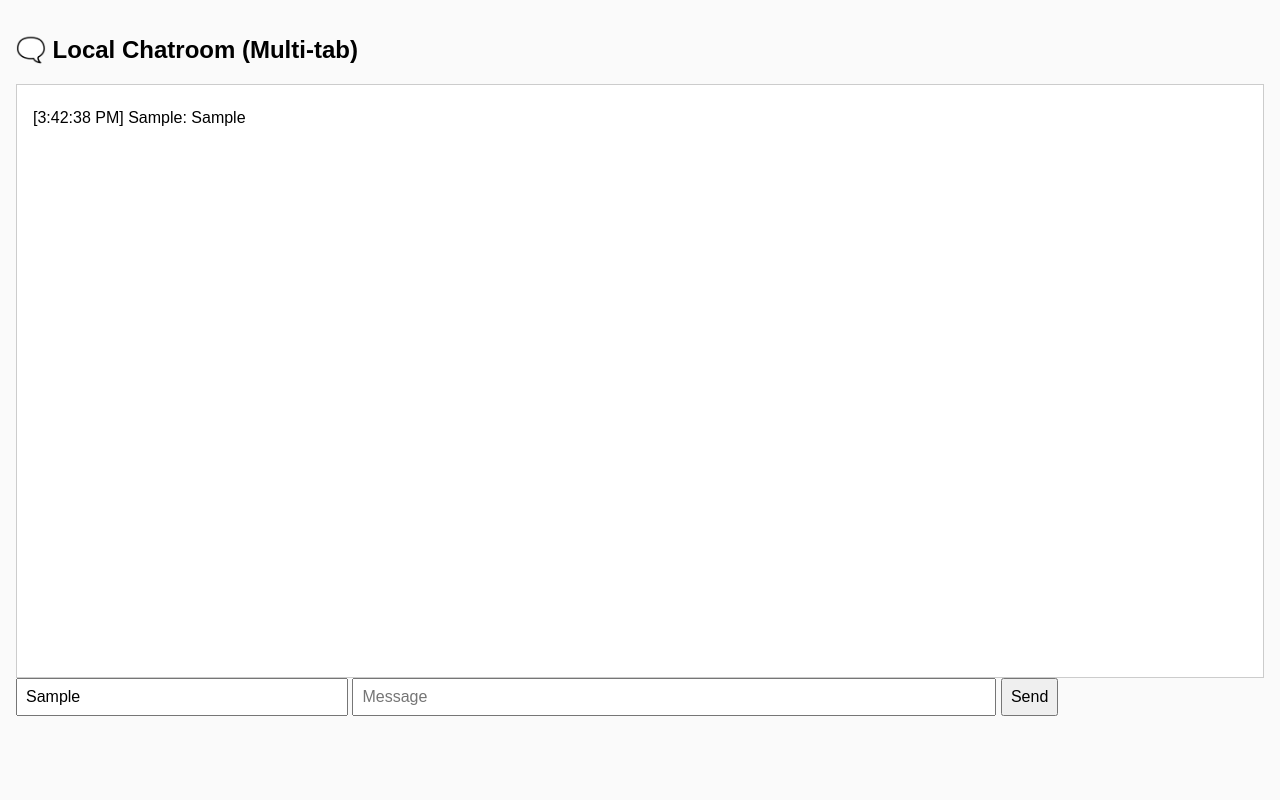
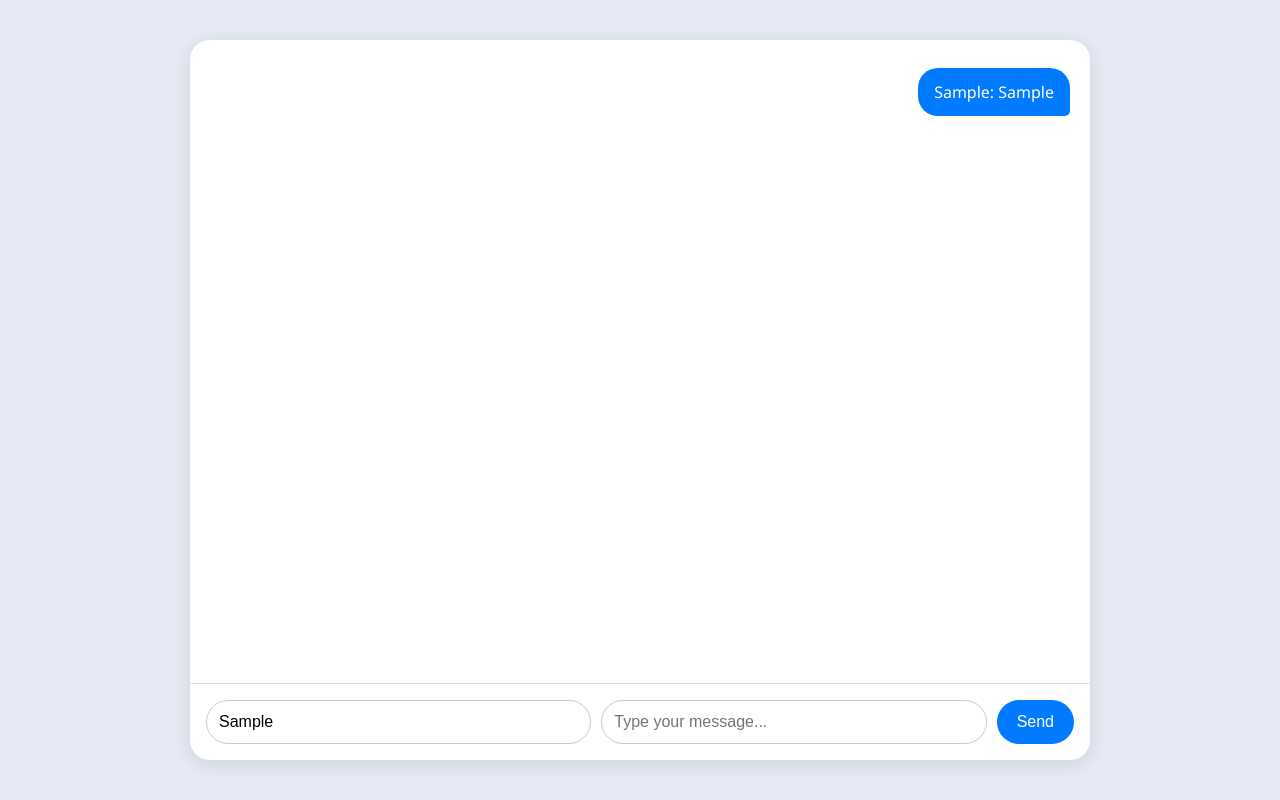
Before and after one commit to Arrow3000GX/Chatrooms, a plain HTML site: page index.html in a window 1280 px wide. Both pictures are taken after typing "Sample", "Sample" into the empty fields and a click on the button "Send". Drawn offline with Linux system fonts and the light colour scheme.

Commit message:
Update index.html

```diff
--- a/index.html
+++ b/index.html
@@ -2,38 +2,134 @@
 <html lang="en">
 <head>
   <meta charset="UTF-8" />
-  <title>🧪 Tab-Only Chatroom</title>
+  <meta name="viewport" content="width=device-width, initial-scale=1" />
+  <title>🌐 Local Tab Chatroom</title>
   <style>
-    body { font-family: sans-serif; background: #fafafa; margin: 0; padding: 1em; }
-    #chat { height: 70vh; overflow-y: auto; border: 1px solid #ccc; padding: 1em; background: #fff; }
-    .msg { margin: 0.5em 0; }
-    .sys { color: gray; font-style: italic; }
-    input, button { padding: 0.5em; font-size: 1em; }
-    #username { width: 25%; }
-    #message { width: 50%; }
+    body {
+      margin: 0;
+      padding: 0;
+      font-family: 'Segoe UI', sans-serif;
+      background: #e5eaf5;
+      display: flex;
+      justify-content: center;
+      align-items: center;
+      min-height: 100vh;
+    }
+
+    .chat-container {
+      width: 100%;
+      max-width: 900px;
+      background: #ffffff;
+      border-radius: 20px;
+      box-shadow: 0 4px 20px rgba(0, 0, 0, 0.1);
+      display: flex;
+      flex-direction: column;
+      height: 90vh;
+      overflow: hidden;
+    }
+
+    .messages {
+      flex: 1;
+      padding: 20px;
+      overflow-y: auto;
+      scroll-behavior: smooth;
+      display: flex;
+      flex-direction: column;
+    }
+
+    .message {
+      max-width: 75%;
+      padding: 12px 16px;
+      margin: 8px 0;
+      border-radius: 20px;
+      line-height: 1.5;
+      animation: fadeIn 0.2s ease-in-out;
+      word-wrap: break-word;
+    }
+
+    .user {
+      align-self: flex-end;
+      background: #007bff;
+      color: white;
+      border-bottom-right-radius: 5px;
+    }
+
+    .other {
+      align-self: flex-start;
+      background: #f1f1f1;
+      color: #333;
+      border-bottom-left-radius: 5px;
+    }
+
+    .form-area {
+      display: flex;
+      gap: 10px;
+      padding: 16px;
+      border-top: 1px solid #ddd;
+    }
+
+    input[type="text"] {
+      flex: 1;
+      padding: 12px;
+      font-size: 16px;
+      border: 1px solid #ccc;
+      border-radius: 999px;
+      outline: none;
+    }
+
+    button {
+      padding: 12px 20px;
+      border: none;
+      font-size: 16px;
+      border-radius: 999px;
+      background-color: #007bff;
+      color: white;
+      cursor: pointer;
+    }
+
+    @keyframes fadeIn {
+      from { opacity: 0; transform: translateY(8px); }
+      to { opacity: 1; transform: translateY(0); }
+    }
+
+    @media (max-width: 600px) {
+      .chat-container {
+        border-radius: 0;
+        height: 100vh;
+      }
+    }
   </style>
 </head>
 <body>
-  <h2>🗨️ Local Chatroom (Multi-tab)</h2>
-  <div id="chat"></div>
-  <input id="username" placeholder="Name" />
-  <input id="message" placeholder="Message" />
-  <button onclick="sendMessage()">Send</button>
+  <div class="chat-container">
+    <div class="messages" id="chat"></div>
+    <div class="form-area">
+      <input type="text" id="username" placeholder="Your name" />
+      <input type="text" id="message" placeholder="Type your message..." />
+      <button onclick="sendMessage()">Send</button>
+    </div>
+  </div>
 
   <script>
     const chat = document.getElementById("chat");
-    const username = document.getElementById("username");
-    const message = document.getElementById("message");
+    const usernameInput = document.getElementById("username");
+    const messageInput = document.getElementById("message");
 
     function sendMessage() {
-      const name = username.value.trim() || "Anonymous";
-      const text = message.value.trim();
+      const name = usernameInput.value.trim() || "Anonymous";
+      const text = messageInput.value.trim();
       if (!text) return;
-      const msg = { name, text, time: new Date().toLocaleTimeString() };
+
+      const msg = {
+        name: name,
+        text: text,
+        time: Date.now()
+      };
+
       const history = JSON.parse(localStorage.getItem("chat_history") || "[]");
       history.push(msg);
       localStorage.setItem("chat_history", JSON.stringify(history));
-      message.value = "";
+      messageInput.value = "";
     }
 
     function renderMessages() {
@@ -41,15 +137,16 @@
       chat.innerHTML = "";
       history.forEach(msg => {
         const div = document.createElement("div");
-        div.className = "msg";
-        div.textContent = `[${msg.time}] ${msg.name}: ${msg.text}`;
+        div.className = "message";
+        div.classList.add(msg.name === (usernameInput.value || "Anonymous") ? "user" : "other");
+        div.textContent = `${msg.name}: ${msg.text}`;
         chat.appendChild(div);
       });
       chat.scrollTop = chat.scrollHeight;
     }
 
-    setInterval(renderMessages, 1000); // Poll every second
-    window.addEventListener("load", renderMessages);
+    setInterval(renderMessages, 1000);
+    window.onload = renderMessages;
   </script>
 </body>
 </html>
```
